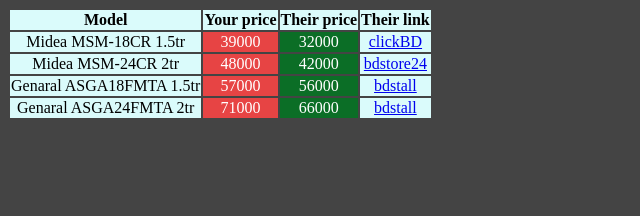
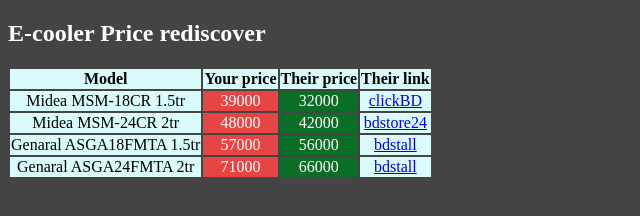
Before and after one commit to gourabxz/price.github.io, a plain HTML site: page index.html in a window 1280 px wide. Shown: the whole page, without its empty margins (0-640 px from the left). Drawn offline with Linux system fonts and the light colour scheme.

Commit message:
Update index.html

```diff
--- a/index.html
+++ b/index.html
@@ -30,6 +30,7 @@
     </style>
 </head>
 <body style="background-color: #444444">
+    <h2 style="color: white">E-cooler Price rediscover</h2>
     <div class="parent">
 
 
```
